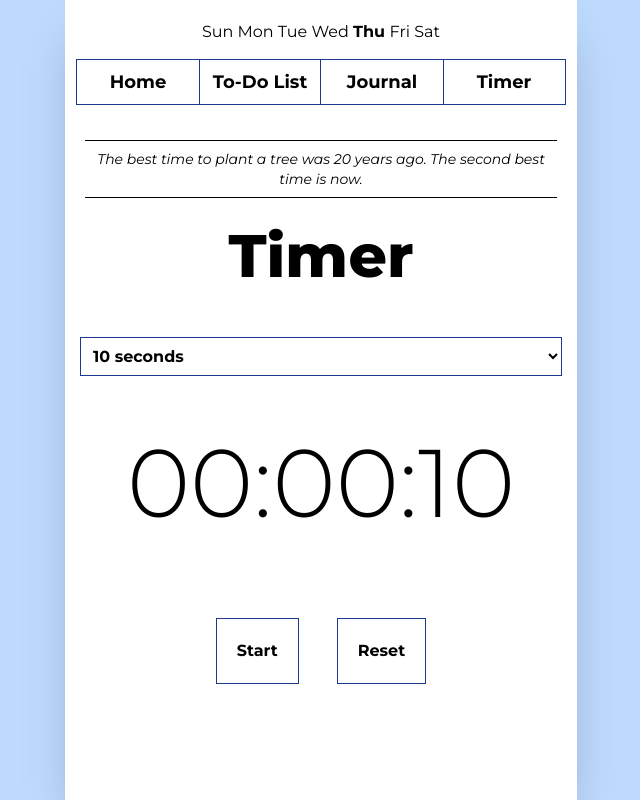
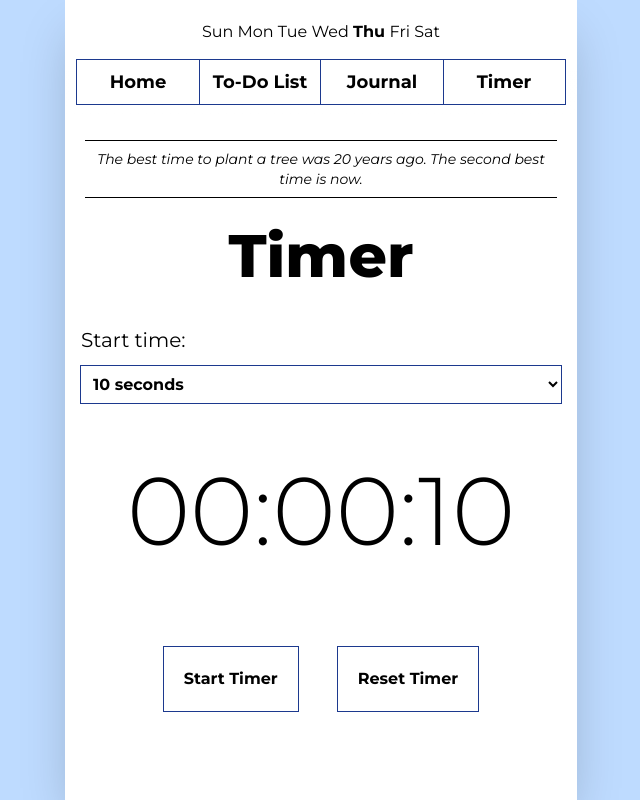
Before and after one commit to danielk0104/Mobile-Web-Assessment-PWA, a React (Vite) app: page /KV5049/assessment/webapp/timer in a window 1280 px wide. Shown: the whole page, without its empty margins (319-959 px from the left). Built offline with nearby package versions, Linux system fonts and the light colour scheme.

Commit message:
Updated for accessibility

```diff
--- a/src/components/ImageButton.jsx
+++ b/src/components/ImageButton.jsx
@@ -3,7 +3,7 @@ import { Link } from "react-router-dom"
 function ImageButton({ image, text, to }) {
     return (
         <div className="p-5">
-                <button className="relative overflow-hidden text-white w-full h-25 rounded-2xl group">
+                <button className="relative overflow-hidden text-white w-full h-25 rounded-2xl group" type="button">
                     <Link to={to}>
                         <span className="absolute inset-0 bg-cover bg-center group-hover:scale-120 transition-transform duration-200" style={{ backgroundImage: `url(${image})` }}></span>
                         <span className="absolute inset-0 bg-black/50"></span>
--- a/src/home/Home.jsx
+++ b/src/home/Home.jsx
@@ -20,7 +20,7 @@ function Home() {
             <p className="mb-10 text-center text-xs font-display">Motivational App</p>
             <p className="font-display text-center">Welcome to the app. Use the buttons below to access the app's functions; or, use the top menu.</p>
             <ImageButton image={todo_image} text="To-Do List" to="/to-do" />
-            <ImageButton image={journal_image} text="Journal" to="/journal"/>
+            <ImageButton image={journal_image} text="Journal" to="/journal" />
             <ImageButton image={timer_image} text="Timer" to="/timer" />
         </div>
     )
--- a/src/journal/Journal.jsx
+++ b/src/journal/Journal.jsx
@@ -48,7 +48,8 @@ function Journal() {
         value={search}
         onChange={(e) => setSearch(e.target.value)}
         placeholder="Search entries..."
-        className="p-2 outline w-full font-display"
+        className="p-2 outline w-full font-display focus:outline-none focus-visible:ring-2 focus-visible:ring-blue-700"
+        aria-label="Search journal entries"
       />
       <JournalForm handleSubmit={addEntry} />
       <p className="mb-3 text-xl font-display">Past entries...</p>
--- a/src/journal/JournalEntry.jsx
+++ b/src/journal/JournalEntry.jsx
@@ -27,7 +27,7 @@ function JournalEntry(props) {
 
     const heading = (
         <div className="flex outline outline-blue-900">
-            <h2 className="p-2 bg-blue-900 outline outline-blue-900 text-white font-display font-bold text-xl hover:bg-white hover:text-black duration-200 cursor-pointer" onClick={() => clickVisible()}>{props.title}</h2>
+            <h2 className="p-2 bg-blue-900 outline outline-blue-900 text-white font-display font-bold text-xl hover:bg-white hover:text-black duration-200 cursor-pointer focus:outline-none focus-visible:ring-2 focus-visible:ring-blue-700" tabIndex={0} onClick={() => clickVisible()}>{props.title}</h2>
             <p className="p-2 ml-1 font-display italic font-bold">{formattedDate}</p>
         </div>
     )
@@ -35,7 +35,7 @@ function JournalEntry(props) {
     const body = (
         <div className="p-3">
             { isVisible ? entry : null }
-            <button className="p-2 outline outline-red-500 font-display font-bold cursor-pointer hover:bg-red-500 hover:text-white duration-200" onClick={() => props.handleDelete(props.time)}>Delete Entry</button>
+            <button className="p-2 outline outline-red-500 font-display font-bold cursor-pointer hover:bg-red-500 hover:text-white duration-200 focus:outline-none focus-visible:ring-2 focus-visible:ring-blue-700" onClick={() => props.handleDelete(props.time)}>Delete Entry</button>
         </div>
     )
 
--- a/src/timer/Timer.jsx
+++ b/src/timer/Timer.jsx
@@ -60,7 +60,8 @@ function Timer() {
     return (
         <div className="container mx-auto p-4">
             <Header title="Timer" />
-            <select className="mb-10 mt-3 p-2 w-full outline outline-blue-900 hover:bg-blue-900 hover:text-white duration-200 font-display font-bold cursor-pointer" value={seconds} onChange={handleSelect} disabled={started}>
+             <p className="text-xl font-display">Start time:</p>
+            <select className="mb-10 mt-3 p-2 w-full outline outline-blue-900 hover:bg-blue-900 hover:text-white duration-200 font-display font-bold cursor-pointer focus:outline-none focus-visible:ring-2 focus-visible:ring-blue-700" value={seconds} onChange={handleSelect} disabled={started} aria-label="Select a start time">
                 <option value="10">10 seconds</option>
                 <option value="30">30 seconds</option>
                 <option value="60">1 minute</option>
@@ -73,11 +74,11 @@ function Timer() {
             <p className="m-5 text-center text-8xl font-display font-light">{hrs}:{mins}:{secs}</p>
             {seconds === 0 ? <p className="text-red-500 text-center font-display font-bold text-4xl">Time's up!</p> : null}
             <div className="mt-20 p-2 text-center">
-                <button className="p-5 outline outline-blue-900 font-display font-bold cursor-pointer hover:bg-blue-900 hover:text-white duration-200" onClick={handleStartPause}>
-                    {started ? "Pause" : "Start"}
+                <button className="p-5 outline outline-blue-900 font-display font-bold cursor-pointer hover:bg-blue-900 hover:text-white duration-200 focus:outline-none focus-visible:ring-2 focus-visible:ring-blue-700" onClick={handleStartPause}>
+                    {started ? "Pause Timer" : "Start Timer"}
                 </button>
-                <button className="ml-10 p-5 outline outline-blue-900 font-display font-bold cursor-pointer hover:bg-blue-900 hover:text-white duration-200" value={time} onClick={handleReset}>
-                    Reset
+                <button className="ml-10 p-5 outline outline-blue-900 font-display font-bold cursor-pointer hover:bg-blue-900 hover:text-white duration-200 focus:outline-none focus-visible:ring-2 focus-visible:ring-blue-700" value={time} onClick={handleReset}>
+                    Reset Timer
                 </button>
             </div>
         </div>
--- a/src/todo/Todo.jsx
+++ b/src/todo/Todo.jsx
@@ -53,7 +53,7 @@ function Todo() {
         <div className="container mx-auto p-4">
             <Header title="To-Do List" />
             <TodoForm handleSubmit={addTodo} />
-            <select className="mb-3 mt-3 p-2 outline outline-blue-900 hover:bg-blue-900 hover:text-white duration-200 font-display font-bold cursor-pointer" onChange={handleSelected} value={selected}>
+            <select className="mb-3 mt-3 p-2 outline outline-blue-900 hover:bg-blue-900 hover:text-white duration-200 font-display font-bold cursor-pointer focus:outline-none focus-visible:ring-2 focus-visible:ring-blue-700" onChange={handleSelected} value={selected}>
                 <option value="all">All</option>
                 <option value="active">Active</option>
                 <option value="completed">Completed</option>
--- a/src/todo/TodoForm.jsx
+++ b/src/todo/TodoForm.jsx
@@ -21,11 +21,12 @@ function TodoForm(props) {
                 maxLength="100"
                 onChange={(e) => setText(e.target.value)}
                 placeholder="Write a new todo..."
-                className="w-2xl p-2 outline font-display"
+                className="w-2xl p-2 outline font-display focus:outline-none focus-visible:ring-2 focus-visible:ring-blue-700"
+                aria-label="Write text for a new to-do item"
             />
             <button
                 onClick={handleSubmit}
-                className="p-2 w-xs ml-3 outline outline-blue-900 hover:bg-blue-900 hover:text-white duration-200 font-display font-bold"
+                className="p-2 w-xs ml-3 outline outline-blue-900 hover:bg-blue-900 hover:text-white duration-200 font-display font-bold focus:outline-none focus-visible:ring-2 focus-visible:ring-blue-700"
             >
                 Confirm To-Do
             </button>
--- a/src/todo/TodoItem.jsx
+++ b/src/todo/TodoItem.jsx
@@ -7,13 +7,14 @@ function TodoItem(props) {
                     checked={props.todo.completed}
                     onChange={() => props.handleToggle(props.todo.time)}
                     className="mr-3 cursor-pointer"
+                    aria-label="To-do checkbox"
                 />
                 <span className={props.todo.completed ? "line-through text-gray-500 font-display" : "font-display"}>
                     {props.todo.text}
                 </span>
             </div>
-            <button className="p-2 outline outline-red-500 font-display font-bold cursor-pointer hover:bg-red-500 hover:text-white duration-200" onClick={() => props.handleDelete(props.todo.time)}>
-                Delete
+            <button className="p-2 outline outline-red-500 font-display font-bold cursor-pointer hover:bg-red-500 hover:text-white duration-200 focus:outline-none focus-visible:ring-2 focus-visible:ring-blue-700" onClick={() => props.handleDelete(props.todo.time)}>
+                Delete To-Do
             </button>
         </li>
     )
```
Also changed, not shown: src/journal/JournalForm.jsx (+5 -3 lines).
